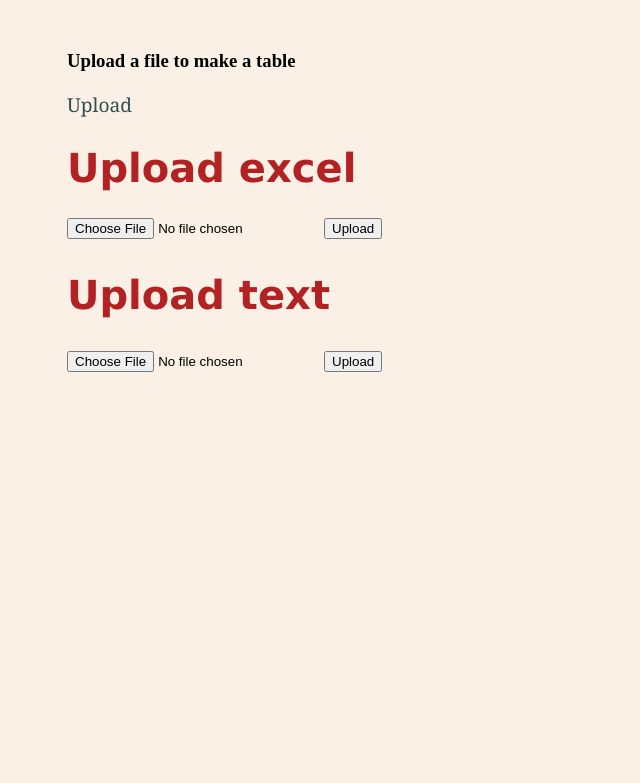
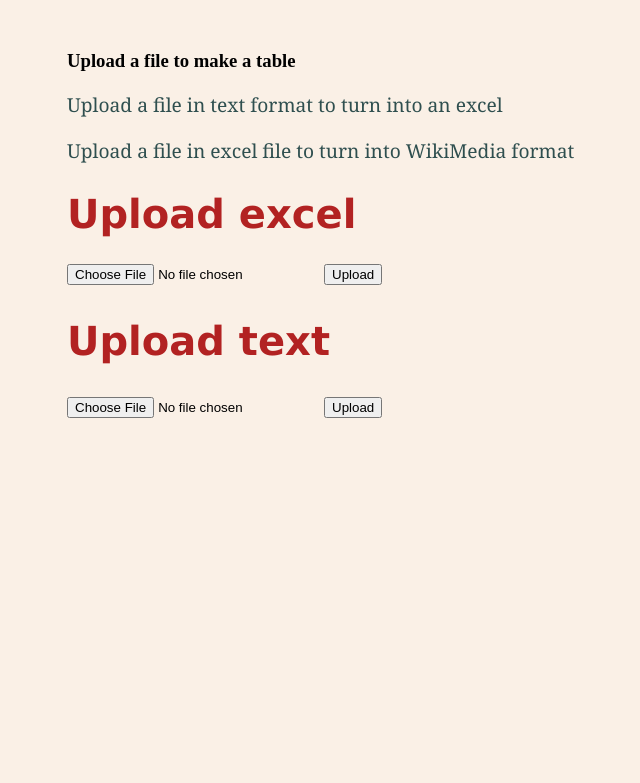
Before and after one commit to HoangNguyen0309/Wiki-Table-Generator, a Flask app: page / in a window 1280 px wide. Shown: the top 783 px of the page, without its empty margins (33-673 px from the left). Run offline with Flask 2, Linux system fonts and the light colour scheme.

Commit message:
Update file_upload_form.html

```diff
--- a/templates/file_upload_form.html
+++ b/templates/file_upload_form.html
@@ -1,11 +1,12 @@
 <html>
 <head>
-    <link rel="stylesheet" href="/static/styles.css?q=1280549844">
+    <link rel="stylesheet" href="/static/styles.css?q=1280549846">
     <title>upload</title>
 </head>
-<body id="bruh">
+<body class="centered">
     <h3>Upload a file to make a table</h3>
-    <p>Upload </p>
+    <p>Upload a file in text format to turn into an excel</p>
+    <p>Upload a file in excel file to turn into WikiMedia format</p>
     <h1>Upload excel</h1>
     <form action = "/success" method = "post" enctype="multipart/form-data">
         <input type="file" name="file" />
```
